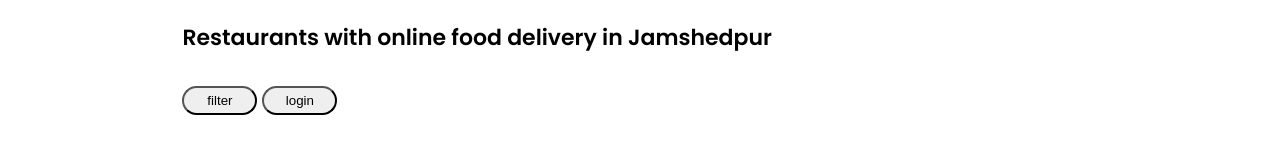
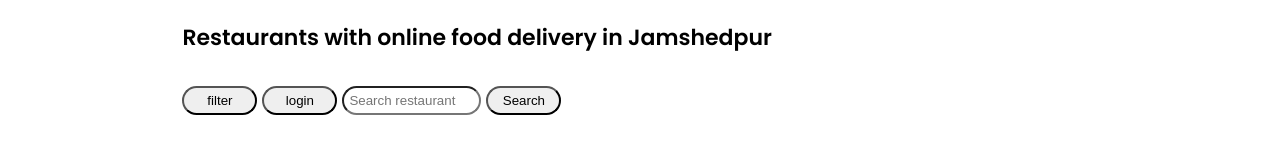
Before and after one commit to mightyanubhav/swiggy_type_app, a React (Vite) app: page / in a window 1280 px wide. Shown: the part 768-913 px from the top of the page. Built offline with nearby package versions, Linux system fonts and the light colour scheme; no server answers; grey boxes are pictures that could not be loaded.

Commit message:
search bar put

```diff
--- a/src/components/Layer3.js
+++ b/src/components/Layer3.js
@@ -2,11 +2,12 @@ import { useEffect, useState } from "react";
 import Card from "./Card";
 import getData from "./RandomFood";
 import Shimmer from "./Shimmer";
+import { url2 } from "../utils/Constant";
+
 const Layer3 = ({ data }) => {
-
     const [listOfRestaurant, setListOfRestaurant] = useState([]);
-
-    const url2 = "https://www.swiggy.com/dapi/restaurants/list/v5?lat=22.80570&lng=86.18040&is-seo-homepage-enabled=true&page_type=DESKTOP_WEB_LISTING";
+    const [log, setLog] = useState("login");
+    const [searchText, setSearchText] = useState("");
 
     useEffect(() => {
         fetchRestaurants();
@@ -21,36 +22,70 @@ const Layer3 = ({ data }) => {
         }
     };
 
-    //conditional rendering
-    // let log = "login";
-    const [log, setLog] = useState("login")
-    return listOfRestaurant.length === 0 ? <Shimmer /> : (
+    return listOfRestaurant.length === 0 ? (
+        <Shimmer />
+    ) : (
         <div className="layer3">
             <div className="layer3-top">
                 Restaurants with online food delivery in Jamshedpur
             </div>
             <div className="layer3-options">
-                <button className="layer3-filter-btn" onClick={
-                    () => {
+                <button
+                    className="layer3-filter-btn"
+                    onClick={() => {
                         const filter = listOfRestaurant.filter(
                             (x) => x.info.avgRating > 4.2
-                        )
+                        );
                         setListOfRestaurant(filter);
-                    }
-                }>filter</button>
-                 <button className="layer3-filter-btn" onClick={()=>{
-                    log === "login" ? setLog("log-out") : setLog("login");
-                 }}> {log} </button>
+                    }}
+                >
+                    filter
+                </button>
+                <button
+                    className="layer3-filter-btn"
+                    onClick={() => {
+                        log === "login" ? setLog("log-out") : setLog("login");
+                    }}
+                >
+                    {" "}
+                    {log}{" "}
+                </button>
+
+                <div className="search-bar">
+                    <input
+                        type="text"
+                        className="input-box"
+                        placeholder="Search restaurant"
+                        value={searchText}
+                        onChange={(e) => {
+                            setSearchText(e.target.value);
+                        }}
+                    />
+                    <button
+                        className="layer3-filter-btn"
+                        onClick={() => {
+                            console.log(searchText);
+                        }}
+                    >
+                        Search
+                    </button>
+                </div>
             </div>
             <div className="layer3-cards">
-                {
-                    listOfRestaurant.map((x) => (
-                        <Card key={x.info.id} name={x.info.name} image={x.info.cloudinaryImageId} area={x.info.areaName} rating={x.info.avgRating} time={x.info.sla.slaString} menu={x.info.cuisines} items={x.info.aggregatedDiscountInfoV3} />
-                    ))
-                }
+                {listOfRestaurant.map((x) => (
+                    <Card
+                        key={x.info.id}
+                        name={x.info.name}
+                        image={x.info.cloudinaryImageId}
+                        area={x.info.areaName}
+                        rating={x.info.avgRating}
+                        time={x.info.sla.slaString}
+                        menu={x.info.cuisines}
+                        items={x.info.aggregatedDiscountInfoV3}
+                    />
+                ))}
             </div>
-
         </div>
     );
-}
+};
 export default Layer3;
--- a/src/components/RandomFood.js
+++ b/src/components/RandomFood.js
@@ -16,7 +16,6 @@ async function getData(url){
     }
 
 }
-const url = "https://www.swiggy.com/dapi/restaurants/list/v5?lat=26.14860&lng=85.89730&is-seo-homepage-enabled=true&page_type=DESKTOP_WEB_LISTING";
-// getData(url);
+
 
 export default getData;
--- /dev/null
+++ b/src/utils/Constant.js
@@ -0,0 +1,4 @@
+export const url2 =
+"https://www.swiggy.com/dapi/restaurants/list/v5?lat=22.80570&lng=86.18040&is-seo-homepage-enabled=true&page_type=DESKTOP_WEB_LISTING";
+export const url = "https://www.swiggy.com/dapi/restaurants/list/v5?lat=26.14860&lng=85.89730&is-seo-homepage-enabled=true&page_type=DESKTOP_WEB_LISTING";
+// getData(url);
--- a/styles.css
+++ b/styles.css
@@ -314,12 +314,22 @@
 }
 .layer3-options{
     padding: 16px;
+    display: flex;
+    /* justify-content: center; */
+    align-items: center;
 }
 .layer3-filter-btn{
     padding: 5px;
     border-radius: 15px;
     width: 75px;
     margin-right: 5px;
+}
+.input-box{
+    padding: 5px;
+    border-radius: 15px;
+    width: 125px;
+    margin-right: 5px;
+
 }
 .layer3-filter-btn:hover{
     scale: 0.9;
```
